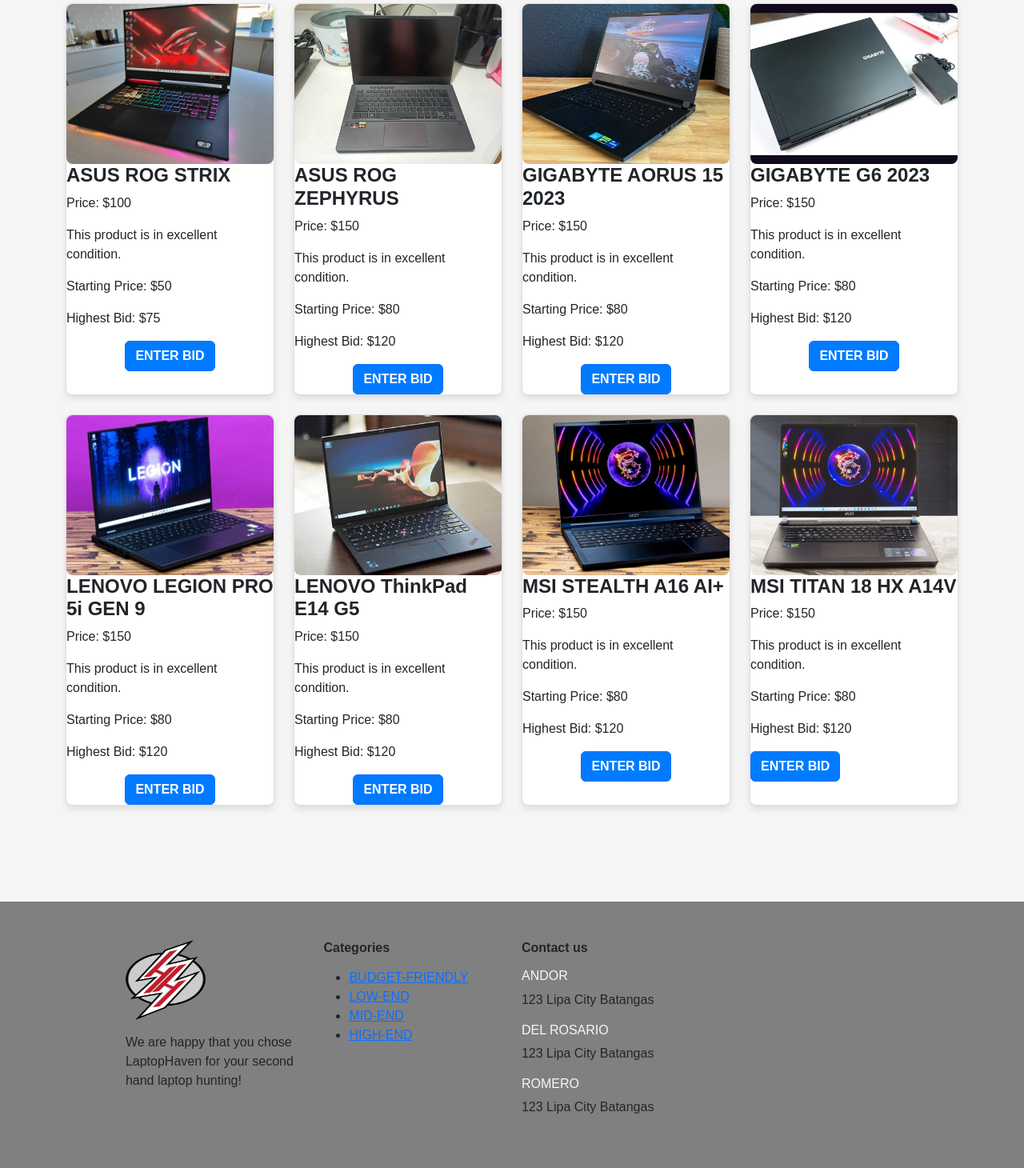
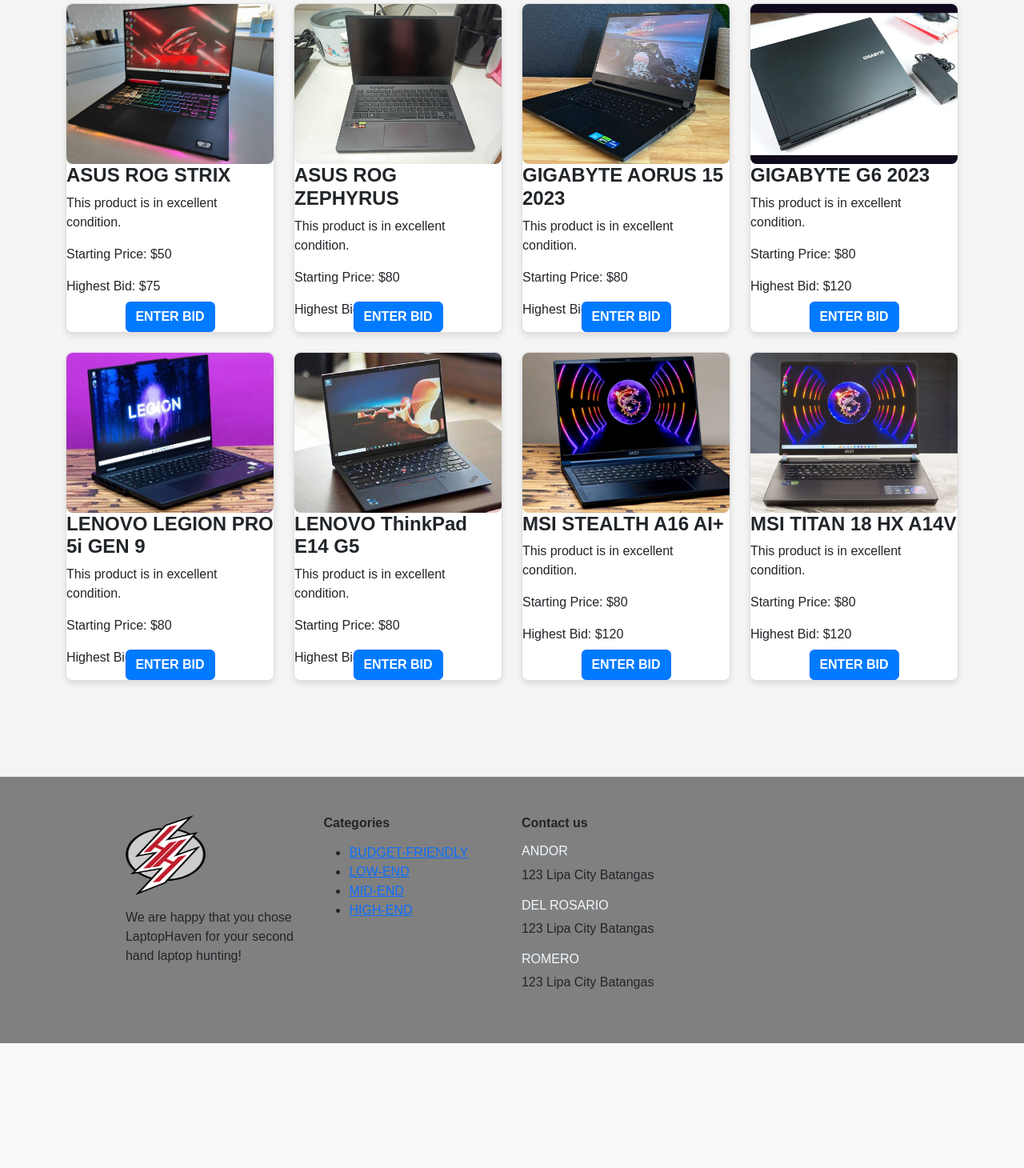
Before and after one commit to Seanski29/Second-Hand-Laptop-Marketplace-with-Bidding-System, a PHP site: page /market.php in a window 1280 px wide. Shown: the part 131-1591 px from the top of the page at 80% size. After the commit the page ends 1435 px from the top, so only its background shows below. Run offline with PHP 8.4, Linux system fonts and the light colour scheme.

Commit message:
Pagod na front-end palang

```diff
--- a/assets/css/style.css
+++ b/assets/css/style.css
@@ -75,7 +75,7 @@
 }
 
 #home{
-    color: blue;
+    color: red;
     text-emphasis-color: red;
     text-align: center;
     text-size-adjust: 50;
@@ -129,6 +129,7 @@
     background-color: #007bff;
     color: #fff;
     font-weight: bold;
+    margin-top: 20px;
   }
 .btn-primary:hover {
     background-color: #0056b3;
@@ -140,3 +141,6 @@
     object-fit: cover;
     border-radius: 8px;
 }
+btn btn-primary{
+    margin-top: 20px;
+}
--- a/market.php
+++ b/market.php
@@ -41,7 +41,7 @@
 </nav>
     <!-----------------------------END OF NAVBAR-------------------------------->
     <!-----------------------------START OF market-------------------------------->
-    <section id="brand" class="container py-5">
+    <section id="brand" class="container px-20 py-5">
     <div class="row">
   <!-- Grid Item 1 -->
   <div class="col-lg-3 col-md-6 col-sm-12 mb-4">
@@ -49,11 +49,10 @@
   <img class="card-img-top product-image" alt="Product Image" src="assets/images/ASUS ROG STRIX.jpg"/>
     <div class="product-details">
       <h3 class="product-title">ASUS ROG STRIX</h3>
-      <p class="product-price">Price: $100</p>
       <p class="product-description">This product is in excellent condition.</p>
       <p class="starting-price">Starting Price: $50</p>
       <p class="highest-bid">Highest Bid: $75</p>
-      <button class="btn btn-primary d-block mx-auto">Enter Bid</button>
+      <button class="btn btn-primary" style="position: absolute; bottom: 0; left: 50%; transform: translateX(-50%); margin-top: 1000px;">Enter Bid</button>
     </div>
   </div>
   </div>
@@ -64,11 +63,10 @@
   <img class="card-img-top product-image" alt="Product Image" src="assets/images/ASUS ROG ZEPHYRUS.jfif"/>
     <div class="product-details">
       <h3 class="product-title">ASUS ROG ZEPHYRUS</h3>
-      <p class="product-price">Price: $150</p>
       <p class="product-description">This product is in excellent condition.</p>
       <p class="starting-price">Starting Price: $80</p>
       <p class="highest-bid">Highest Bid: $120</p>
-      <button class="btn btn-primary d-block mx-auto">Enter Bid</button>
+      <button class="btn btn-primary" style="position: absolute; bottom: 0; left: 50%; transform: translateX(-50%); margin-top: 1000px;">Enter Bid</button>
     </div>
   </div>
   </div>
@@ -79,11 +77,10 @@
   <img class="card-img-top product-image" alt="Product Image" src="assets/images/GIGABYTE AORUS 15 2023.jfif"/>
     <div class="product-details">
       <h3 class="product-title">GIGABYTE AORUS 15 2023</h3>
-      <p class="product-price">Price: $150</p>
       <p class="product-description">This product is in excellent condition.</p>
       <p class="starting-price">Starting Price: $80</p>
       <p class="highest-bid">Highest Bid: $120</p>
-      <button class="btn btn-primary d-block mx-auto">Enter Bid</button>
+      <button class="btn btn-primary" style="position: absolute; bottom: 0; left: 50%; transform: translateX(-50%); margin-top: 1000px;">Enter Bid</button>
     </div>
   </div>
   </div>
@@ -94,11 +91,10 @@
   <img class="card-img-top product-image" alt="Product Image" src="assets/images/GIGABYTE G6 2023.jpg"/>
     <div class="product-details">
       <h3 class="product-title">GIGABYTE G6 2023</h3>
-      <p class="product-price">Price: $150</p>
       <p class="product-description">This product is in excellent condition.</p>
       <p class="starting-price">Starting Price: $80</p>
       <p class="highest-bid">Highest Bid: $120</p>
-      <button class="btn btn-primary d-block mx-auto">Enter Bid</button>
+      <button class="btn btn-primary" style="position: absolute; bottom: 0; left: 50%; transform: translateX(-50%); margin-top: 1000px;">Enter Bid</button>
     </div>
   </div>
 </div>
@@ -109,11 +105,10 @@
   <img class="card-img-top product-image" alt="Product Image" src="assets/images/LENOVO LEGION PRO 5i GEN 9.jpg"/>
     <div class="product-details">
       <h3 class="product-title">LENOVO LEGION PRO 5i GEN 9</h3>
-      <p class="product-price">Price: $150</p>
       <p class="product-description">This product is in excellent condition.</p>
       <p class="starting-price">Starting Price: $80</p>
       <p class="highest-bid">Highest Bid: $120</p>
-      <button class="btn btn-primary d-block mx-auto">Enter Bid</button>
+      <button class="btn btn-primary" style="position: absolute; bottom: 0; left: 50%; transform: translateX(-50%); margin-top: 1000px;">Enter Bid</button>
     </div>
   </div>
 </div>
@@ -125,11 +120,10 @@
   <img class="card-img-top product-image" alt="Product Image" src="assets/images/LENOVO ThinkPad E14 G5.jfif"/>
     <div class="product-details">
       <h3 class="product-title">LENOVO ThinkPad E14 G5</h3>
-      <p class="product-price">Price: $150</p>
       <p class="product-description">This product is in excellent condition.</p>
       <p class="starting-price">Starting Price: $80</p>
       <p class="highest-bid">Highest Bid: $120</p>
-      <button class="btn btn-primary d-block mx-auto">Enter Bid</button>
+      <button class="btn btn-primary" style="position: absolute; bottom: 0; left: 50%; transform: translateX(-50%); margin-top: 1000px;">Enter Bid</button>
     </div>
   </div>
 </div>
@@ -140,11 +134,10 @@
   <img class="card-img-top product-image" alt="Product Image" src="assets/images/MSI STEALTH A16 AI+.jpg"/>
     <div class="product-details">
       <h3 class="product-title">MSI STEALTH A16 AI+</h3>
-      <p class="product-price">Price: $150</p>
       <p class="product-description">This product is in excellent condition.</p>
       <p class="starting-price">Starting Price: $80</p>
       <p class="highest-bid">Highest Bid: $120</p>
-      <button class="btn btn-primary d-block mx-auto">Enter Bid</button>
+      <button class="btn btn-primary" style="position: absolute; bottom: 0; left: 50%; transform: translateX(-50%); margin-top: 1000px;">Enter Bid</button>
     </div>
   </div>
 </div>
@@ -155,11 +148,10 @@
   <img class="card-img-top product-image" alt="Product Image" src="assets/images/MSI TITAN 18 HX A14V.jpg"/>
     <div class="product-details">
       <h3 class="product-title">MSI TITAN 18 HX A14V</h3>
-      <p class="product-price">Price: $150</p>
       <p class="product-description">This product is in excellent condition.</p>
       <p class="starting-price">Starting Price: $80</p>
       <p class="highest-bid">Highest Bid: $120</p>
-      <button class="btn btn-primary d-block mx-bottom">Enter Bid</button>
+      <button class="btn btn-primary" style="position: absolute; bottom: 0; left: 50%; transform: translateX(-50%); margin-top: 1000px;">Enter Bid</button>
     </div>
   </div>
   </div>
```
